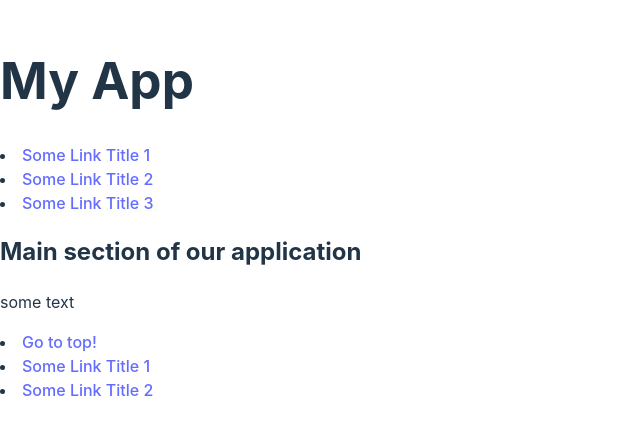
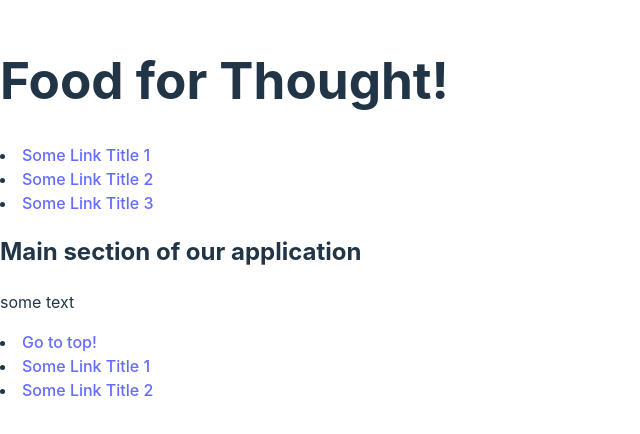
Before and after one commit to Lesliea1/flatiron-phase2-react-project-front--end, a React (Vite) app in the folder my-react-app/: page / in a window 1280 px wide. Shown: the part 190-624 px from the top of the page, without its empty margins (0-640 px from the left). Built offline with nearby package versions, Linux system fonts and the light colour scheme.

Commit message:
Header name changes

```diff
--- a/my-react-app/src/components/Header.jsx
+++ b/my-react-app/src/components/Header.jsx
@@ -2,7 +2,7 @@ const Header = () => {
     return (
         <>
             <header>
-                <h1> My App </h1>
+                <h1> Food for Thought! </h1>
                 <nav>
                     <u1>
                         <li><a href="#some-id1">
```
